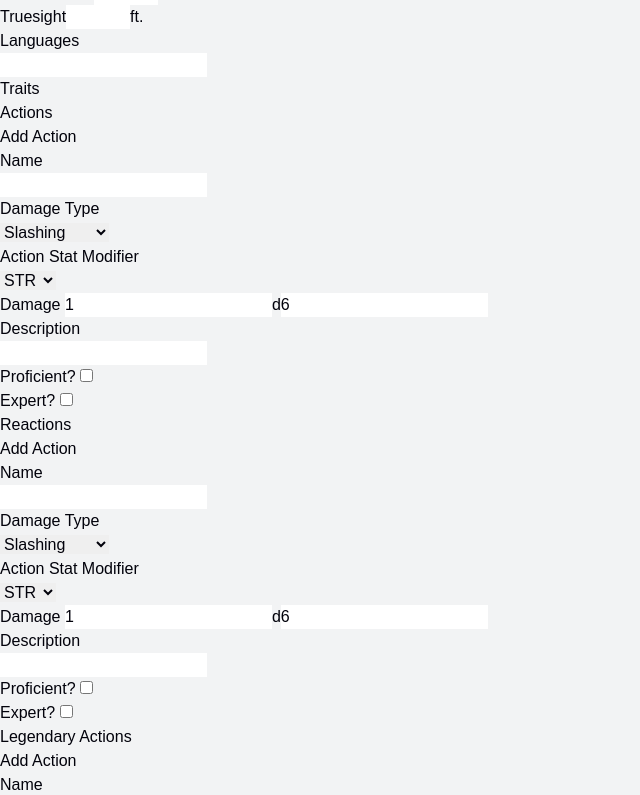
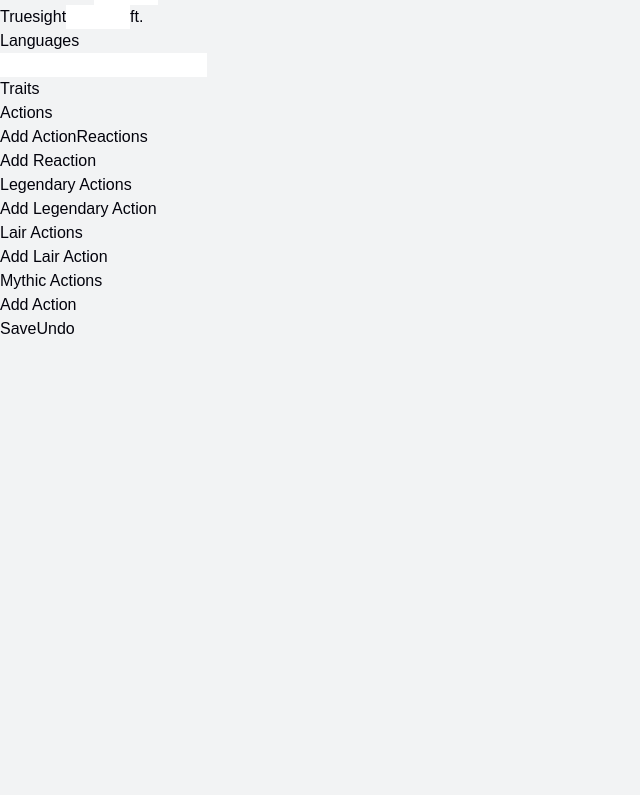
Before and after one commit to jpanahon/dungeon-acolyte, a Next.js app: page /npc-fabricator in a window 1280 px wide. Shown: the part 1440-2235 px from the top of the page, without its empty margins (0-640 px from the left). After the commit the page ends 1781 px from the top, so only its background shows below. Built offline with nearby package versions, Linux system fonts and the light colour scheme.

Commit message:
feat: Added Action Modals

```diff
--- a/src/app/npc-fabricator/page.tsx
+++ b/src/app/npc-fabricator/page.tsx
@@ -1,5 +1,7 @@
 'use client';
+import { create } from "domain";
 import { useState, FormEvent } from "react";
+import { createPortal } from 'react-dom';
 
 let stats = [
     {name: "STR", score: 10, mod: 0},
@@ -98,7 +100,7 @@ function AddSpeed() {
     )
 }
 
-function AddAction() {
+function AddAction({ onClose }) {
     const [damageType, setDamageType] = useState('Slashing');
     const [statType, setStatType] = useState('STR');
     const [dieCount, setDieCount] = useState("1")
@@ -145,11 +147,18 @@ function AddAction() {
             <label htmlFor="proficient">Proficient? </label>
             <input type="checkbox" name="proficient"/> <br/>
             <label htmlFor="expert">Expert? </label>
-            <input type="checkbox" name="expert"/>
+            <input type="checkbox" name="expert"/> <br/>
+            <button type="button">Save</button>
+            <button type="button" onClick={onClose}>Close</button>
         </section>
     )
 }
 export default function NPCFab() {
+    const [addAction, setAddAction] = useState(false);
+    const [addReaction, setAddReaction] = useState(false);
+    const [addLegendary, setAddLegendary] = useState(false);
+    const [addLair, setAddLair] = useState(false);
+    const [addMythic, setAddMythic] = useState(false);
     return (
         <>
             <h1 className="text-6xl">NPC Fabricator</h1>
@@ -305,15 +314,55 @@ export default function NPCFab() {
                     <input type="text" className="bg-inherit"></input> <br/>
                     <label>Traits</label> <br/>
                     <label>Actions</label> <br/>
-                    <AddAction/>
+                    <button type="button" onClick={() => setAddAction(true)}>
+                        Add Action
+                    </button>
+                    {
+                        addAction && createPortal(
+                            <AddAction onClose={() => setAddAction(false)}/>,
+                            document.body
+                        )
+                    }
                     <label>Reactions</label> <br/>
-                    <AddAction/>
+                    <button type="button" onClick={() => setAddReaction(true)}>
+                        Add Reaction
+                    </button>
+                    {
+                        addReaction && createPortal(
+                            <AddAction onClose={() => setAddReaction(false)}/>,
+                            document.body
+                        )
+                    } <br/>
                     <label>Legendary Actions</label> <br/>
-                    <AddAction/>
+                    <button type="button" onClick={() => setAddLegendary(true)}>
+                        Add Legendary Action
+                    </button>
+                    {
+                        addLegendary && createPortal(
+                            <AddAction onClose={() => setAddLegendary(false)}/>,
+                            document.body
+                        )
+                    } <br/>
                     <label>Lair Actions</label> <br/>
-                    <AddAction/>
+                    <button type="button" onClick={() => setAddLair(true)}>
+                        Add Lair Action
+                    </button>
+                    {
+                        addLair && createPortal(
+                            <AddAction onClose={() => setAddLair(false)}/>,
+                            document.body
+                        )
+                    } <br/>
                     <label>Mythic Actions</label> <br/>
-                    <AddAction/>
+                    <button type="button" onClick={() => setAddMythic(true)}>
+                        Add Action
+                    </button>
+                    {
+                        addMythic && createPortal(
+                            <AddAction onClose={() => setAddMythic(false)}/>,
+                            document.body
+                        )
+                    } <br/>
                     <footer className="bg-purple-500 text-center w-full fixed bottom-0">
                         <button name="save" type="submit" className="border-2 p-4">Save</button>
                         <button className="border-2 p-4">Undo</button>
```
